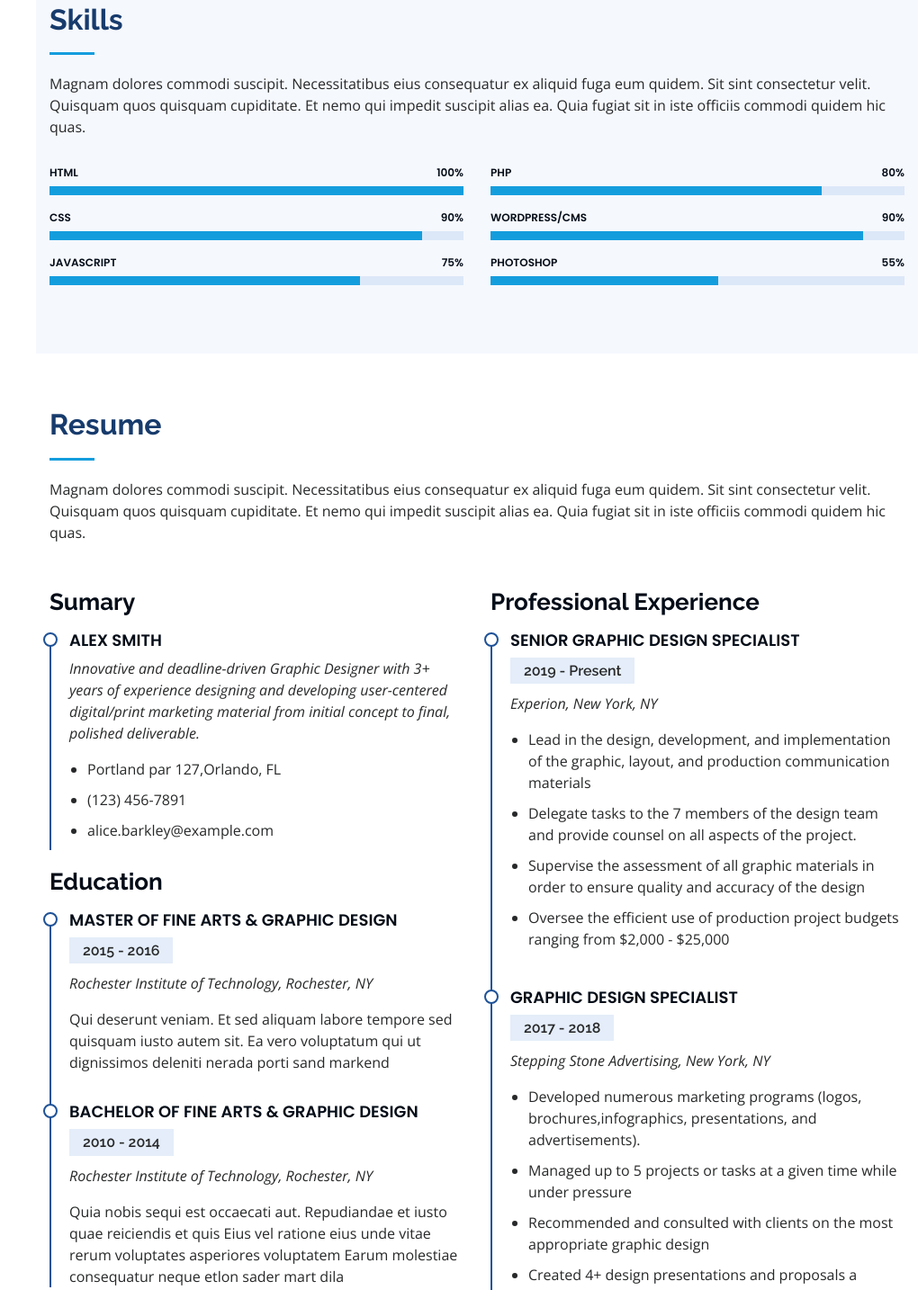
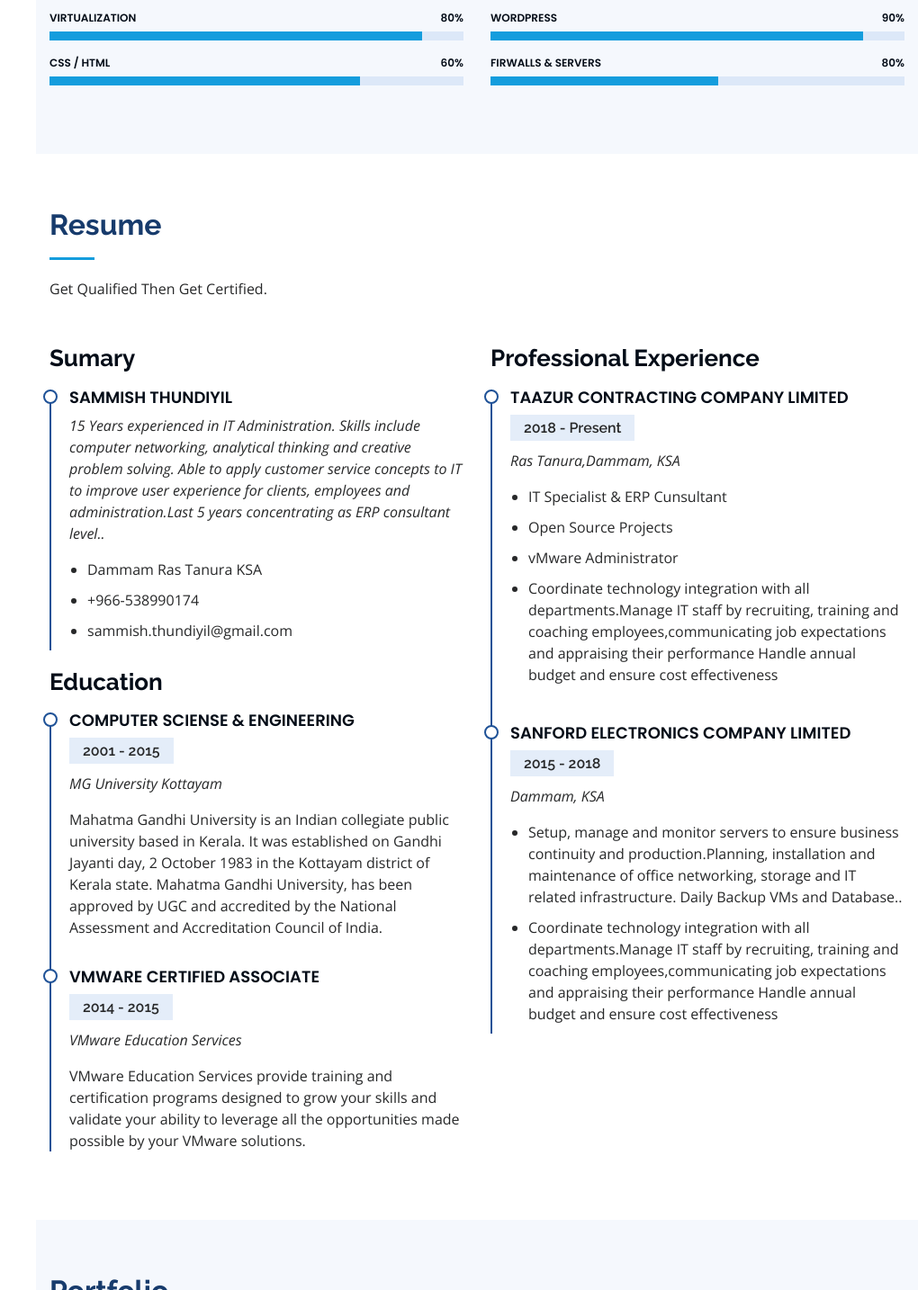
Before and after one commit to sammish/website, a plain HTML site: page index.html in a window 1280 px wide. Shown: the part 2077-3511 px from the top of the page at 90% size, without its empty margins (260-1280 px from the left). Drawn offline with nearby package versions, Linux system fonts and the light colour scheme.

Commit message:
Second Upddate

```diff
--- a/index.html
+++ b/index.html
@@ -121,8 +121,7 @@ learn new skills and work with new technologies is particularly attractive to me
               </div>
             </div>
             <p>
-              Officiis eligendi itaque labore et dolorum mollitia officiis optio vero. Quisquam sunt adipisci omnis et ut. Nulla accusantium dolor incidunt officia tempore. Et eius omnis.
-              Cupiditate ut dicta maxime officiis quidem quia. Sed et consectetur qui quia repellendus itaque neque. Aliquid amet quidem ut quaerat cupiditate. Ab et eum qui repellendus omnis culpa magni laudantium dolores.
+              15 Years experienced in IT Administration. Skills include computer networking, analytical thinking and creative problem solving. Able to apply customer service concepts to IT to improve user experience for clients, employees and administration.Last 5 years concentrating as ERP consultant level.
             </p>
           </div>
         </div>
@@ -135,33 +134,31 @@ learn new skills and work with new technologies is particularly attractive to me
       <div class="container">
 
         <div class="section-title">
-          <h2>Facts</h2>
-          <p>Magnam dolores commodi suscipit. Necessitatibus eius consequatur ex aliquid fuga eum quidem. Sit sint consectetur velit. Quisquam quos quisquam cupiditate. Et nemo qui impedit suscipit alias ea. Quia fugiat sit in iste officiis commodi quidem hic quas.</p>
-        </div>
+
 
         <div class="row no-gutters">
 
           <div class="col-lg-3 col-md-6 d-md-flex align-items-md-stretch" data-aos="fade-up">
             <div class="count-box">
               <i class="icofont-simple-smile"></i>
-              <span data-toggle="counter-up">232</span>
-              <p><strong>Happy Clients</strong> consequuntur quae</p>
+              <span data-toggle="counter-up">10</span>
+              <p><strong>Happy Clients</strong> follow the </p>
             </div>
           </div>
 
           <div class="col-lg-3 col-md-6 d-md-flex align-items-md-stretch" data-aos="fade-up" data-aos-delay="100">
             <div class="count-box">
               <i class="icofont-document-folder"></i>
-              <span data-toggle="counter-up">521</span>
-              <p><strong>Projects</strong> adipisci atque cum quia aut</p>
+              <span data-toggle="counter-up">98</span>
+              <p><strong>Projects</strong> Proceedings</p>
             </div>
           </div>
 
           <div class="col-lg-3 col-md-6 d-md-flex align-items-md-stretch" data-aos="fade-up" data-aos-delay="200">
             <div class="count-box">
               <i class="icofont-live-support"></i>
-              <span data-toggle="counter-up">1,463</span>
-              <p><strong>Hours Of Support</strong> aut commodi quaerat</p>
+              <span data-toggle="counter-up">180</span>
+              <p><strong>Hours Of Support</strong> Advantage, will seek</p>
             </div>
           </div>
 
@@ -169,7 +166,7 @@ learn new skills and work with new technologies is particularly attractive to me
             <div class="count-box">
               <i class="icofont-users-alt-5"></i>
               <span data-toggle="counter-up">15</span>
-              <p><strong>Hard Workers</strong> rerum asperiores dolor</p>
+              <p><strong>Hard Workers</strong> Matters worse pain</p>
             </div>
           </div>
 
@@ -184,7 +181,7 @@ learn new skills and work with new technologies is particularly attractive to me
 
         <div class="section-title">
           <h2>Skills</h2>
-          <p>Magnam dolores commodi suscipit. Necessitatibus eius consequatur ex aliquid fuga eum quidem. Sit sint consectetur velit. Quisquam quos quisquam cupiditate. Et nemo qui impedit suscipit alias ea. Quia fugiat sit in iste officiis commodi quidem hic quas.</p>
+          <p>I am a student updating skills..</p>
         </div>
 
         <div class="row skills-content">
@@ -192,21 +189,21 @@ learn new skills and work with new technologies is particularly attractive to me
           <div class="col-lg-6" data-aos="fade-up">
 
             <div class="progress">
-              <span class="skill">HTML <i class="val">100%</i></span>
+              <span class="skill">ERPNext <i class="val">95%</i></span>
               <div class="progress-bar-wrap">
                 <div class="progress-bar" role="progressbar" aria-valuenow="100" aria-valuemin="0" aria-valuemax="100"></div>
               </div>
             </div>
 
             <div class="progress">
-              <span class="skill">CSS <i class="val">90%</i></span>
+              <span class="skill">Virtualization <i class="val">80%</i></span>
               <div class="progress-bar-wrap">
                 <div class="progress-bar" role="progressbar" aria-valuenow="90" aria-valuemin="0" aria-valuemax="100"></div>
               </div>
             </div>
 
             <div class="progress">
-              <span class="skill">JavaScript <i class="val">75%</i></span>
+              <span class="skill">CSS / HTML<i class="val">60%</i></span>
               <div class="progress-bar-wrap">
                 <div class="progress-bar" role="progressbar" aria-valuenow="75" aria-valuemin="0" aria-valuemax="100"></div>
               </div>
@@ -217,21 +214,21 @@ learn new skills and work with new technologies is particularly attractive to me
           <div class="col-lg-6" data-aos="fade-up" data-aos-delay="100">
 
             <div class="progress">
-              <span class="skill">PHP <i class="val">80%</i></span>
+              <span class="skill">Routers <i class="val">80%</i></span>
               <div class="progress-bar-wrap">
                 <div class="progress-bar" role="progressbar" aria-valuenow="80" aria-valuemin="0" aria-valuemax="100"></div>
               </div>
             </div>
 
             <div class="progress">
-              <span class="skill">WordPress/CMS <i class="val">90%</i></span>
+              <span class="skill">WordPress <i class="val">90%</i></span>
               <div class="progress-bar-wrap">
                 <div class="progress-bar" role="progressbar" aria-valuenow="90" aria-valuemin="0" aria-valuemax="100"></div>
               </div>
             </div>
 
             <div class="progress">
-              <span class="skill">Photoshop <i class="val">55%</i></span>
+              <span class="skill">Firwalls & Servers <i class="val">80%</i></span>
               <div class="progress-bar-wrap">
                 <div class="progress-bar" role="progressbar" aria-valuenow="55" aria-valuemin="0" aria-valuemax="100"></div>
               </div>
@@ -250,58 +247,56 @@ learn new skills and work with new technologies is particularly attractive to me
 
         <div class="section-title">
           <h2>Resume</h2>
-          <p>Magnam dolores commodi suscipit. Necessitatibus eius consequatur ex aliquid fuga eum quidem. Sit sint consectetur velit. Quisquam quos quisquam cupiditate. Et nemo qui impedit suscipit alias ea. Quia fugiat sit in iste officiis commodi quidem hic quas.</p>
+          <p>Get Qualified Then Get Certified.</p>
         </div>
 
         <div class="row">
           <div class="col-lg-6" data-aos="fade-up">
             <h3 class="resume-title">Sumary</h3>
             <div class="resume-item pb-0">
-              <h4>Alex Smith</h4>
-              <p><em>Innovative and deadline-driven Graphic Designer with 3+ years of experience designing and developing user-centered digital/print marketing material from initial concept to final, polished deliverable.</em></p>
+              <h4>Sammish Thundiyil</h4>
+              <p><em>15 Years experienced in IT Administration. Skills include computer networking, analytical thinking and creative problem solving. Able to apply customer service concepts to IT to improve user experience for clients, employees and administration.Last 5 years concentrating as ERP consultant level..</em></p>
               <ul>
-                <li>Portland par 127,Orlando, FL</li>
-                <li>(123) 456-7891</li>
-                <li>alice.barkley@example.com</li>
+                <li>Dammam Ras Tanura KSA</li>
+                <li>+966-538990174</li>
+                <li>sammish.thundiyil@gmail.com</li>
               </ul>
             </div>
 
             <h3 class="resume-title">Education</h3>
             <div class="resume-item">
-              <h4>Master of Fine Arts &amp; Graphic Design</h4>
-              <h5>2015 - 2016</h5>
-              <p><em>Rochester Institute of Technology, Rochester, NY</em></p>
-              <p>Qui deserunt veniam. Et sed aliquam labore tempore sed quisquam iusto autem sit. Ea vero voluptatum qui ut dignissimos deleniti nerada porti sand markend</p>
+              <h4>Computer Sciense & Engineering</h4>
+              <h5>2001 - 2015</h5>
+              <p><em>MG University Kottayam</em></p>
+              <p>Mahatma Gandhi University is an Indian collegiate public university based in Kerala. It was established on Gandhi Jayanti day, 2 October 1983 in the Kottayam district of Kerala state. Mahatma Gandhi University, has been approved by UGC and accredited by the National Assessment and Accreditation Council of India.</p>
             </div>
             <div class="resume-item">
-              <h4>Bachelor of Fine Arts &amp; Graphic Design</h4>
-              <h5>2010 - 2014</h5>
-              <p><em>Rochester Institute of Technology, Rochester, NY</em></p>
-              <p>Quia nobis sequi est occaecati aut. Repudiandae et iusto quae reiciendis et quis Eius vel ratione eius unde vitae rerum voluptates asperiores voluptatem Earum molestiae consequatur neque etlon sader mart dila</p>
+              <h4>vMware Certified Associate</h4>
+              <h5>2014 - 2015</h5>
+              <p><em>VMware Education Services</em></p>
+              <p>VMware Education Services provide training and certification programs designed to grow your skills and validate your ability to leverage all the opportunities made possible by your VMware solutions.</p>
             </div>
           </div>
           <div class="col-lg-6" data-aos="fade-up" data-aos-delay="100">
             <h3 class="resume-title">Professional Experience</h3>
             <div class="resume-item">
-              <h4>Senior graphic design specialist</h4>
-              <h5>2019 - Present</h5>
-              <p><em>Experion, New York, NY </em></p>
+              <h4>TAAZUR CONTRACTING COMPANY LIMITED</h4>
+              <h5>2018 - Present</h5>
+              <p><em>Ras Tanura,Dammam, KSA </em></p>
               <ul>
-                <li>Lead in the design, development, and implementation of the graphic, layout, and production communication materials</li>
-                <li>Delegate tasks to the 7 members of the design team and provide counsel on all aspects of the project. </li>
-                <li>Supervise the assessment of all graphic materials in order to ensure quality and accuracy of the design</li>
-                <li>Oversee the efficient use of production project budgets ranging from $2,000 - $25,000</li>
+                <li>IT Specialist & ERP Cunsultant</li>
+                <li>Open Source Projects </li>
+                <li>vMware Administrator</li>
+                <li>Coordinate technology integration with all departments.Manage IT staff by recruiting, training and coaching employees,communicating job expectations and appraising their performance Handle annual budget and ensure cost effectiveness</li>
               </ul>
             </div>
             <div class="resume-item">
-              <h4>Graphic design specialist</h4>
-              <h5>2017 - 2018</h5>
-              <p><em>Stepping Stone Advertising, New York, NY</em></p>
+              <h4>Sanford Electronics Company Limited</h4>
+              <h5>2015 - 2018</h5>
+              <p><em>Dammam, KSA</em></p>
               <ul>
-                <li>Developed numerous marketing programs (logos, brochures,infographics, presentations, and advertisements).</li>
-                <li>Managed up to 5 projects or tasks at a given time while under pressure</li>
-                <li>Recommended and consulted with clients on the most appropriate graphic design</li>
-                <li>Created 4+ design presentations and proposals a month for clients and account managers</li>
+                <li>Setup, manage and monitor servers to ensure business continuity and production.Planning, installation and maintenance of office networking, storage and IT related infrastructure. Daily Backup VMs and Database..</li>
+                <li>Coordinate technology integration with all departments.Manage IT staff by recruiting, training and coaching employees,communicating job expectations and appraising their performance Handle annual budget and ensure cost effectiveness</li>
               </ul>
             </div>
           </div>
```
